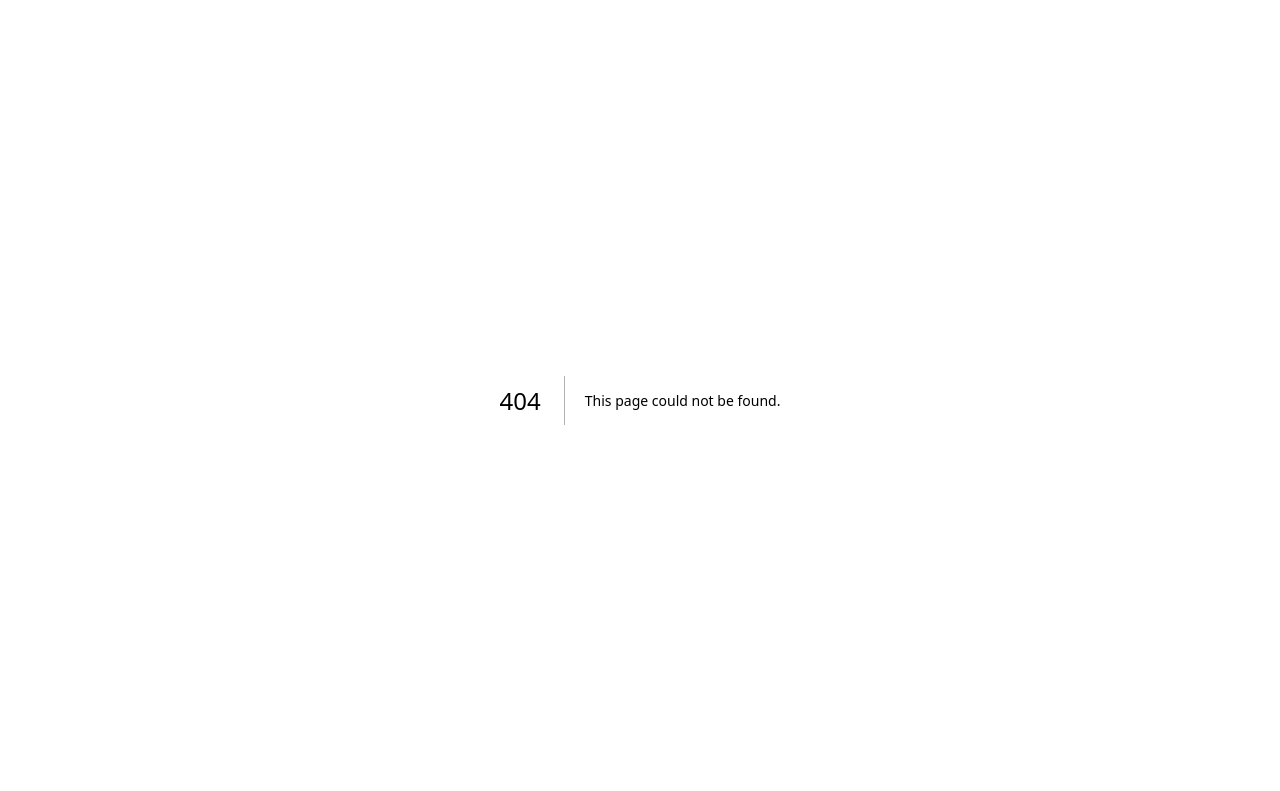
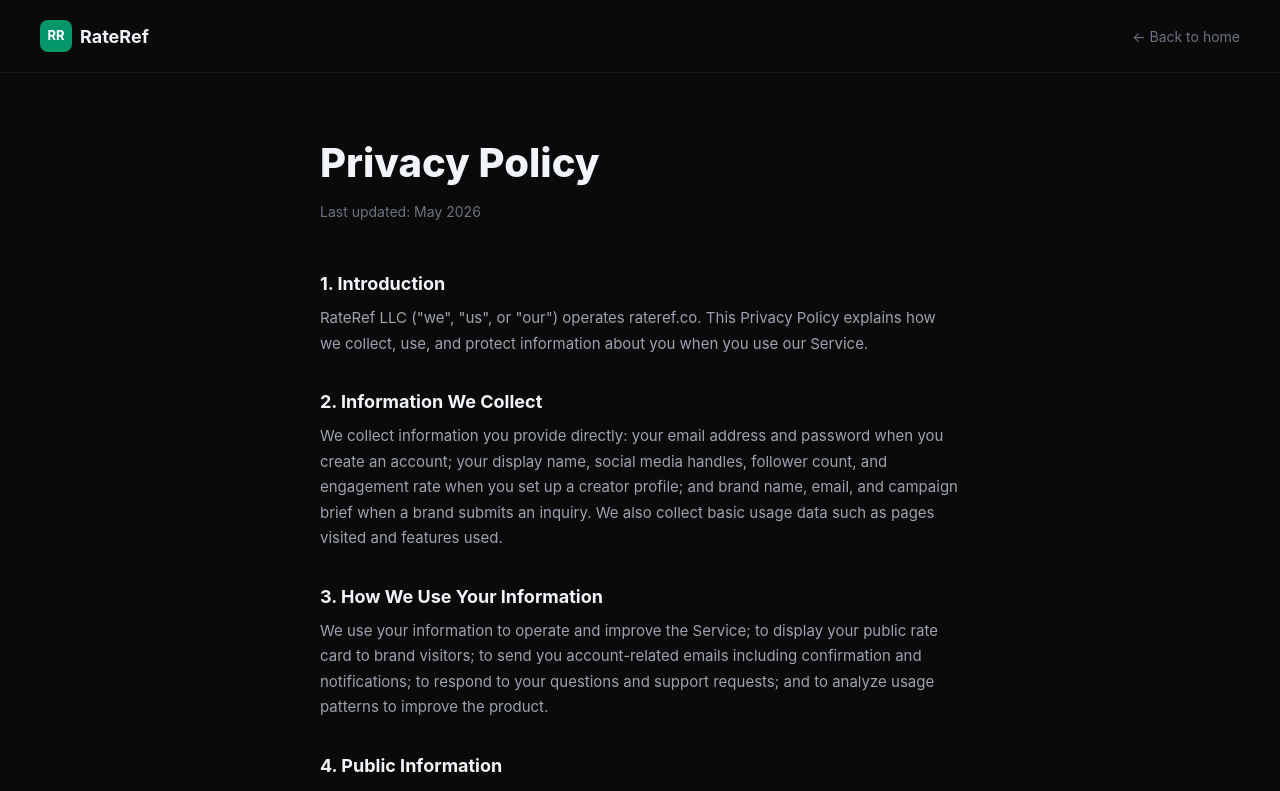
Before and after one commit to boilereup2230/rateref-main, a Next.js app: page /privacy in a window 1280 px wide. Before the commit this address had no page. Shown: the top 791 px of the page. Built offline with nearby package versions, Linux system fonts and the light colour scheme.

Commit message:
Create page.tsx

```diff
--- /dev/null
+++ b/app/privacy/page.tsx
@@ -0,0 +1,44 @@
+export default function PrivacyPage() {
+  return (
+    <div style={{background:'#0a0a0a',minHeight:'100vh',color:'#f1f5f9',fontFamily:"'DM Sans',-apple-system,sans-serif"}}>
+      <nav style={{padding:'20px 40px',borderBottom:'1px solid rgba(255,255,255,0.06)',display:'flex',alignItems:'center',justifyContent:'space-between'}}>
+        <a href="/" style={{display:'flex',alignItems:'center',gap:8,textDecoration:'none'}}>
+          <div style={{width:32,height:32,background:'#059669',borderRadius:8,display:'flex',alignItems:'center',justifyContent:'center'}}>
+            <span style={{color:'#fff',fontWeight:700,fontSize:13}}>RR</span>
+          </div>
+          <span style={{fontSize:18,fontWeight:700,color:'#f1f5f9'}}>RateRef</span>
+        </a>
+        <a href="/" style={{color:'#6b7280',fontSize:14,textDecoration:'none'}}>← Back to home</a>
+      </nav>
+      <div style={{maxWidth:720,margin:'0 auto',padding:'60px 40px'}}>
+        <h1 style={{fontSize:40,fontWeight:800,marginBottom:8}}>Privacy Policy</h1>
+        <p style={{color:'#6b7280',fontSize:14,marginBottom:48}}>Last updated: May 2026</p>
+
+        {[
+          {title:'1. Introduction',body:'RateRef LLC ("we", "us", or "our") operates rateref.co. This Privacy Policy explains how we collect, use, and protect information about you when you use our Service.'},
+          {title:'2. Information We Collect',body:'We collect information you provide directly: your email address and password when you create an account; your display name, social media handles, follower count, and engagement rate when you set up a creator profile; and brand name, email, and campaign brief when a brand submits an inquiry. We also collect basic usage data such as pages visited and features used.'},
+          {title:'3. How We Use Your Information',body:'We use your information to operate and improve the Service; to display your public rate card to brand visitors; to send you account-related emails including confirmation and notifications; to respond to your questions and support requests; and to analyze usage patterns to improve the product.'},
+          {title:'4. Public Information',body:'Creator profiles marked as published are publicly visible. This includes your display name, social handles, bio, follower count, engagement rate, and rates. Do not include information on your profile that you do not want to be publicly visible.'},
+          {title:'5. Third-Party Services',body:'We use Supabase to store your data securely. We use Vercel to host and serve the application. These services have their own privacy policies and security practices. We do not sell your personal information to any third party.'},
+          {title:'6. Data Security',body:'We implement reasonable security measures to protect your information. Your password is encrypted and never stored in plain text. However, no method of internet transmission is 100% secure and we cannot guarantee absolute security.'},
+          {title:'7. Data Retention',body:'We retain your account information for as long as your account is active. You may request deletion of your account and associated data at any time by contacting us at hello@rateref.co. We will process deletion requests within 30 days.'},
+          {title:'8. Your Rights',body:'You have the right to access the personal information we hold about you; to correct inaccurate information; to request deletion of your information; and to opt out of marketing communications. To exercise these rights, contact us at hello@rateref.co.'},
+          {title:'9. Cookies',body:'RateRef uses essential cookies to maintain your login session. We do not use advertising or tracking cookies. You can disable cookies in your browser settings but this may affect your ability to use the Service.'},
+          {title:'10. Children\'s Privacy',body:'RateRef is not intended for users under 18 years of age. We do not knowingly collect personal information from children under 18. If we become aware that a child under 18 has provided us with personal information, we will delete it.'},
+          {title:'11. Changes to This Policy',body:'We may update this Privacy Policy from time to time. We will notify you of significant changes by email or by posting a notice on the Service. Your continued use of the Service after changes constitutes acceptance of the updated policy.'},
+          {title:'12. Contact Us',body:'If you have questions about this Privacy Policy or how we handle your data, please contact us at hello@rateref.co'},
+        ].map((s,i) => (
+          <div key={i} style={{marginBottom:32}}>
+            <h2 style={{fontSize:18,fontWeight:700,color:'#f1f5f9',marginBottom:8}}>{s.title}</h2>
+            <p style={{color:'#9ca3af',lineHeight:1.7,fontSize:15}}>{s.body}</p>
+          </div>
+        ))}
+      </div>
+      <footer style={{borderTop:'1px solid rgba(255,255,255,0.06)',padding:'24px 40px',display:'flex',gap:24,justifyContent:'center'}}>
+        <a href="/terms" style={{color:'#6b7280',fontSize:13,textDecoration:'none'}}>Terms of Service</a>
+        <a href="/privacy" style={{color:'#6b7280',fontSize:13,textDecoration:'none'}}>Privacy Policy</a>
+        <a href="/" style={{color:'#6b7280',fontSize:13,textDecoration:'none'}}>Home</a>
+      </footer>
+    </div>
+  )
+}
```
